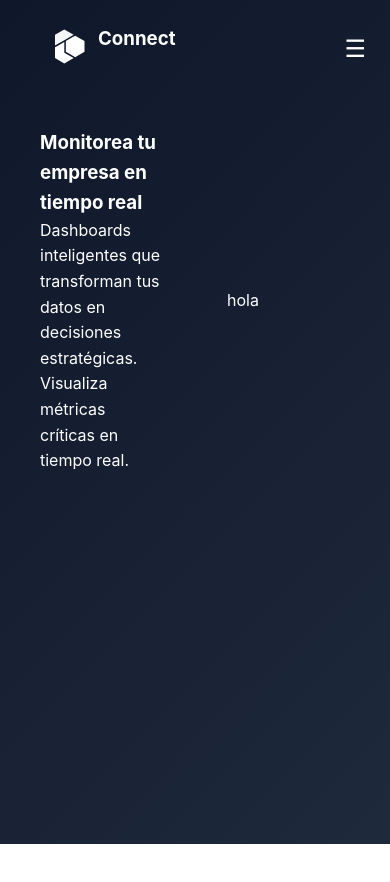
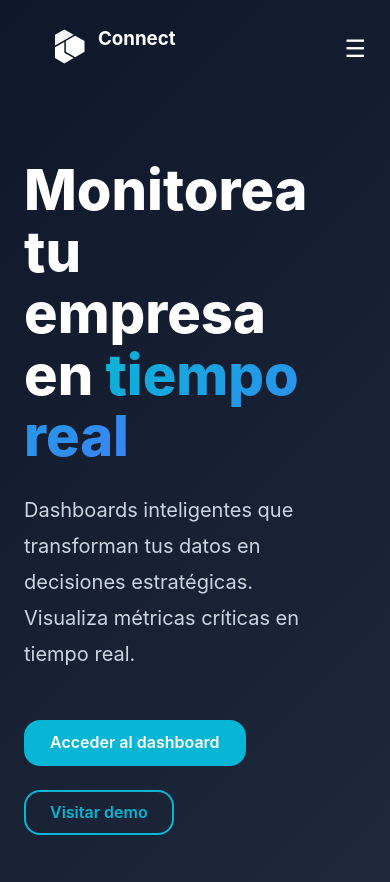
Before and after one commit to connectpy/connect, a React (Vite) app in the folder connect/: page / in a window 390 px wide. Shown: the top 882 px of the page. Before the commit the page ends 844 px from the top, so only its background shows below. Built offline with nearby package versions, Linux system fonts and the light colour scheme.

Commit message:
fin del lunes

```diff
--- a/connect/src/App.css
+++ b/connect/src/App.css
@@ -48,69 +48,3 @@ body {
   line-height: 1.6;
   overflow-x: hidden;
 }
-
-
-.container {
-  max-width: 1200px;
-  margin: 0 auto;
-  padding: 0 var(--spacing-md);
-}
-.nav-content {
-  display: flex;
-  align-items: center;
-  justify-content: space-between;
-}
-.logo {
-  display: flex;
-  padding: 1.5em;
-  will-change: filter;
-  transition: filter 300ms;
-}
-.logo:hover {
-  filter: drop-shadow(0 0 2em #646cffaa);
-}
-.nav-links {
-  display: flex;
-  align-items: center;
-  gap: var(--spacing-lg);
-}
-.nav-links a {
-  color: var(--color-text-gray);
-  text-decoration: none;
-  font-weight: 500;
-  transition: var(--transition);
-}
-.nav-links a:hover {
-  color: var(--color-text-white);
-}
-.menu-toggle {
-  display: none;
-  background: none;
-  border: none;
-  color: var(--color-text-white);
-  font-size: 1.5rem;
-  cursor: pointer;
-}
-
-@media (max-width: 768px) {
-  .menu-toggle {
-    display: block;
-  }
-
-  .nav-links {
-    position: fixed;
-    top: 64px;
-    left: 0;
-    right: 0;
-    background: var(--color-bg-medium);
-    flex-direction: column;
-    padding: var(--spacing-lg);
-    gap: var(--spacing-md);
-    transform: translateX(100%);
-    transition: var(--transition);
-    border-top: 1px solid var(--color-border);
-  }
-  .nav-links.open {
-    transform: translateX(0);
-  }
-}
--- a/connect/src/pages/landing.css
+++ b/connect/src/pages/landing.css
@@ -1,3 +1,43 @@
+:root {
+  --color-primary: #06b6d4;
+  --color-primary-dark: #0891b2;
+  --color-secondary: #3b82f6;
+  --color-bg-dark: #0f172a;
+  --color-bg-medium: #1e293b;
+  --color-bg-light: #334155;
+  --color-text-white: #ffffff;
+  --color-text-gray: #cbd5e1;
+  --color-text-muted: #94a3b8;
+  --color-success: #10b981;
+  --color-warning: #f59e0b;
+  --color-info: #06b6d4;
+  --color-border: #475569;
+
+  --spacing-xs: 0.5rem;
+  --spacing-sm: 1rem;
+  --spacing-md: 1.5rem;
+  --spacing-lg: 2rem;
+  --spacing-xl: 3rem;
+  --spacing-2xl: 4rem;
+  --spacing-3xl: 6rem;
+
+  --border-radius-sm: 0.5rem;
+  --border-radius-md: 1rem;
+  --border-radius-lg: 1.5rem;
+  --border-radius-xl: 2rem;
+
+  --transition: all 0.3s ease;
+  --shadow-sm: 0 1px 3px rgba(0, 0, 0, 0.12);
+  --shadow-md: 0 4px 6px rgba(0, 0, 0, 0.15);
+  --shadow-lg: 0 10px 25px rgba(0, 0, 0, 0.2);
+  --shadow-xl: 0 20px 40px rgba(0, 0, 0, 0.3);
+}
+
+.container {
+  max-width: 1200px;
+  margin: 0 auto;
+  padding: 0 var(--spacing-md);
+}
 .navbar {
   position: fixed;
   top: 0;
@@ -5,14 +45,148 @@
   right: 0;
   z-index: 1000;
 }
-
-.hero {
-    padding: 128px 16px 80px 16px;
+.navbar.scrolled {
+  background: rgba(15, 23, 42, 0.95);
+  backdrop-filter: blur(10px);
+  box-shadow: var(--shadow-md);
+}
+.logo {
+  display: flex;
+  padding: 1.5em;
+  will-change: filter;
+  transition: filter 300ms;
+}
+.logo:hover {
+  filter: drop-shadow(0 0 3em #4c53ced7);
+}
+.nav-content {
+  display: flex;
+  align-items: center;
+  justify-content: space-between;
 }
 
+.nav-links {
+  display: flex;
+  align-items: center;
+  gap: var(--spacing-lg);
+}
+.nav-links a {
+  color: var(--color-text-gray);
+  text-decoration: none;
+  font-weight: 500;
+  transition: var(--transition);
+}
+.nav-links a:hover {
+  color: var(--color-text-white);
+}
+.menu-toggle {
+  display: none;
+  background: none;
+  border: none;
+  color: var(--color-text-white);
+  font-size: 1.5rem;
+  cursor: pointer;
+}
+.hero {
+  padding: calc(var(--spacing-3xl) + 4rem) 0 var(--spacing-3xl);
+  position: relative;
+}
 .hero-grid {
-    display: grid;
-    grid-template-columns: 1fr 1fr;
-    align-items: center;
-    gap: 64px;
+  display: grid;
+  grid-template-columns: 1fr 1fr;
+  gap: var(--spacing-3xl);
+  align-items: center;
 }
+.hero-content {
+  animation: fadeInUp 0.8s ease-out;
+}
+.hero-title {
+  font-size: 3.5rem;
+  font-weight: 800;
+  line-height: 1.1;
+  margin-bottom: var(--spacing-md);
+}
+.gradient-text {
+  background: linear-gradient(135deg, var(--color-primary) 0%, var(--color-secondary) 100%);
+  -webkit-background-clip: text;
+  -webkit-text-fill-color: transparent;
+  background-clip: text;
+}
+.hero-description {
+  font-size: 1.25rem;
+  color: var(--color-text-gray);
+  margin-bottom: var(--spacing-xl);
+  line-height: 1.8;
+}
+.hero-buttons {
+  display: flex;
+  gap: var(--spacing-md);
+  flex-wrap: wrap;
+}
+.dashboard-image {
+  width: 100%;
+  mask-image: linear-gradient(black 80%, to transparent);
+  border-radius: var(--border-radius-lg);
+  box-shadow: var(--shadow-lg);
+  animation: fadeInRight 1s ease-out;
+}
+.contenedor-imagen {
+  mas
+}
+/*///////botones///////*/
+.btn-primary {
+  background: var(--color-primary);
+  color: var(--color-text-white);
+  padding: var(--spacing-xs) var(--spacing-md);
+  border-radius: var(--border-radius-md);
+  text-decoration: none;
+  font-weight: 600;
+  transition: var(--transition);
+  display: inline-block;
+  border: 2px solid transparent;
+}
+
+.btn-primary:hover {
+  background: var(--color-primary-dark);
+  transform: translateY(-2px);
+  box-shadow: var(--shadow-md);
+}
+
+.btn-secondary {
+  background: transparent;
+  color: var(--color-primary);
+  padding: var(--spacing-xs) var(--spacing-md);
+  border: 2px solid var(--color-primary);
+  border-radius: var(--border-radius-md);
+  text-decoration: none;
+  font-weight: 600;
+  transition: var(--transition);
+  display: inline-block;
+}
+
+.btn-secondary:hover {
+  background: var(--color-primary);
+  color: var(--color-text-white);
+}
+@media (max-width: 768px) {
+  .menu-toggle {
+    display: block;
+  }
+
+  .nav-links {
+    position: fixed;
+    top: 64px;
+    left: 0;
+    right: 0;
+    background: var(--color-bg-medium);
+    flex-direction: column;
+    padding: var(--spacing-lg);
+    gap: var(--spacing-md);
+    transform: translateX(100%);
+    transition: var(--transition);
+    border-top: 1px solid var(--color-border);
+  }
+  .nav-links.open {
+    transform: translateX(0);
+  }
+}
--- a/connect/src/pages/landing.jsx
+++ b/connect/src/pages/landing.jsx
@@ -55,10 +55,18 @@ function Hero() {
                             Dashboards inteligentes que transforman tus datos en decisiones estratégicas.
                             Visualiza métricas críticas en tiempo real.
                         </p>
+                        <div className="hero-buttons">
+                            <a href="https://app.connectparaguay.com/dashboard" className="btn-primary hero-btn">
+                                Acceder al dashboard
+                            </a>
+                            <a href="https://app.connectparaguay.com/demo" className="btn-secondary hero-btn">
+                                Visitar demo
+                            </a>
+                        </div>
                     </div>
                     <div className="hero-visual">
-                        <div className="device-mockup">
-                            hola
+                        <div className="contenedor-imagen">
+                            <img src="./src/assets/silo.png" alt="Dashboard Mockup" className="dashboard-image"/>
                         </div>
                     </div>
                 </div>
```
Also changed, not shown: connect/src/assets/silo.png (added).
